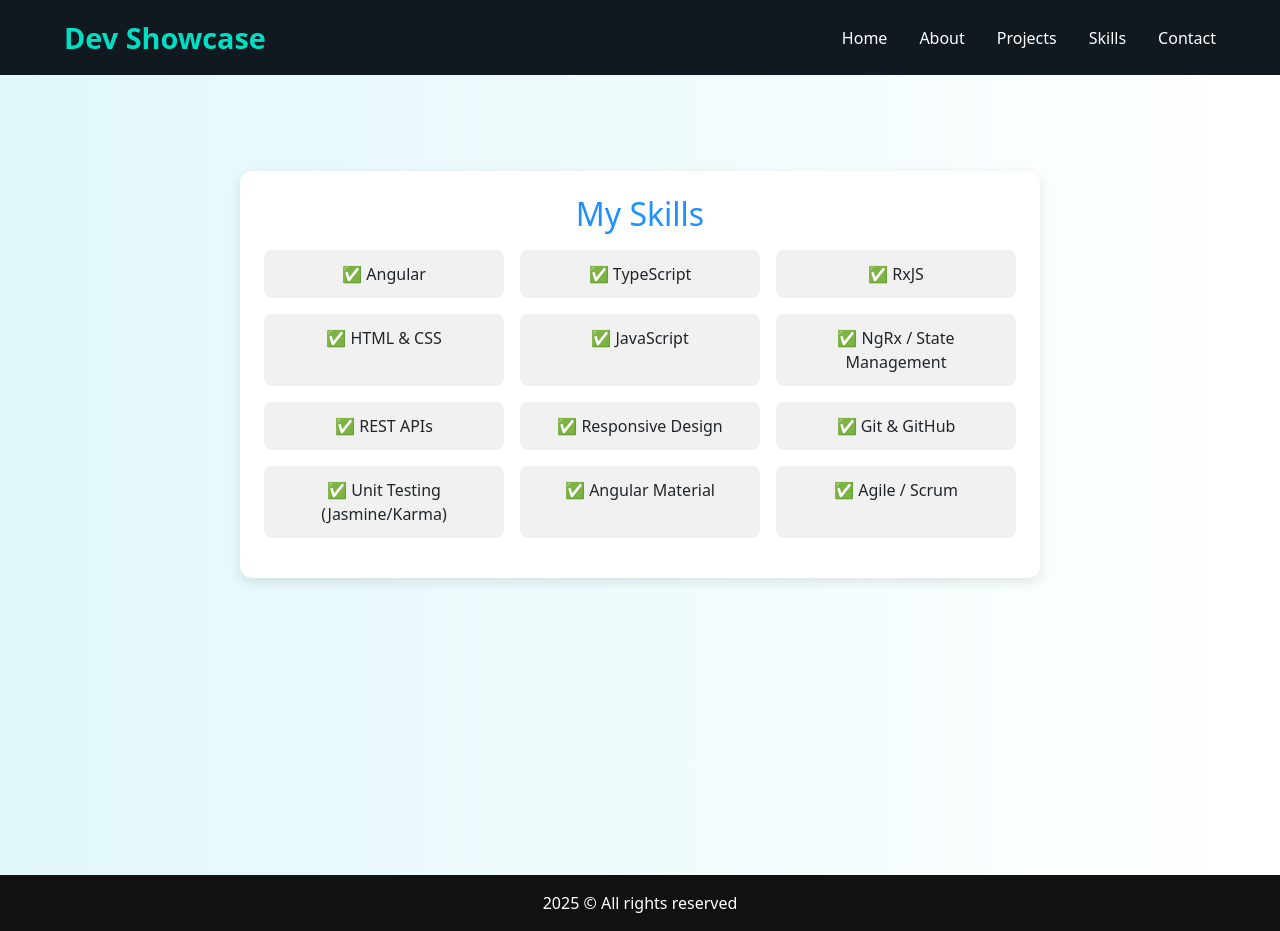
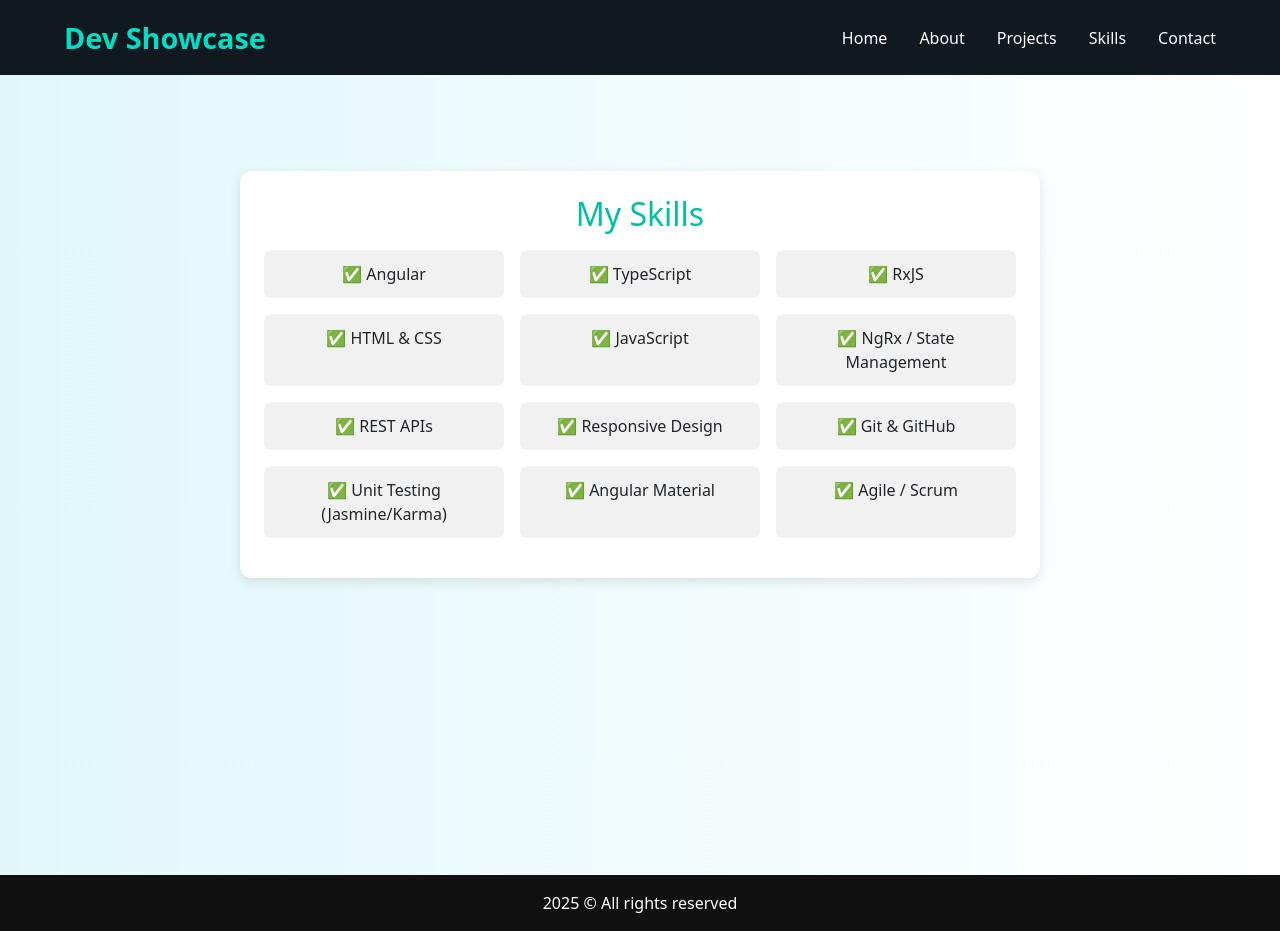
Before and after one commit to Sanjai212002/portfolio_app, an Angular app: page /skills in a window 1280 px wide. Built offline with nearby package versions, Linux system fonts and the light colour scheme.

Commit message:
skill color changed

```diff
--- a/src/app/skills/skills.component.css
+++ b/src/app/skills/skills.component.css
@@ -14,7 +14,7 @@
 .skills-container h2 {
   font-size: 2rem;
   margin-bottom: 1rem;
-  color: #1e90ff;
+  color: #00bfa5;
   text-align: center;
 }
 
```
